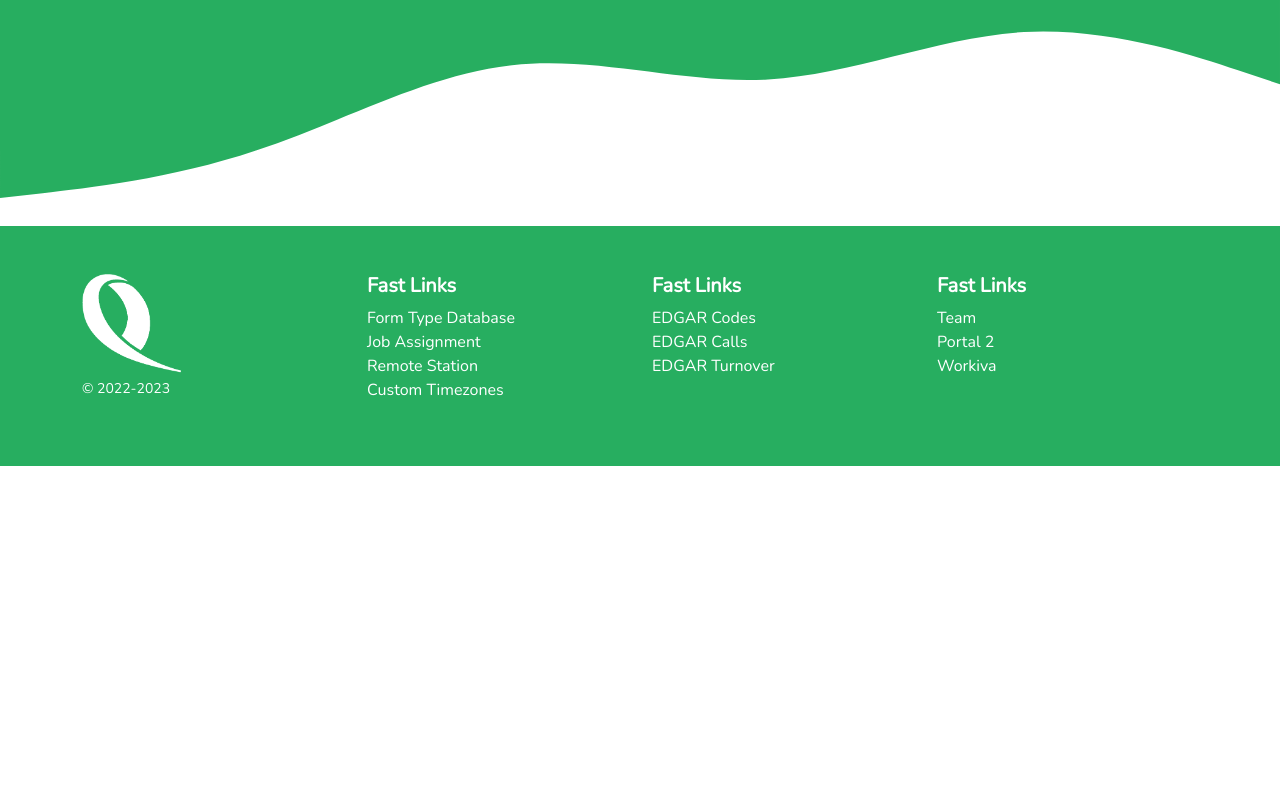
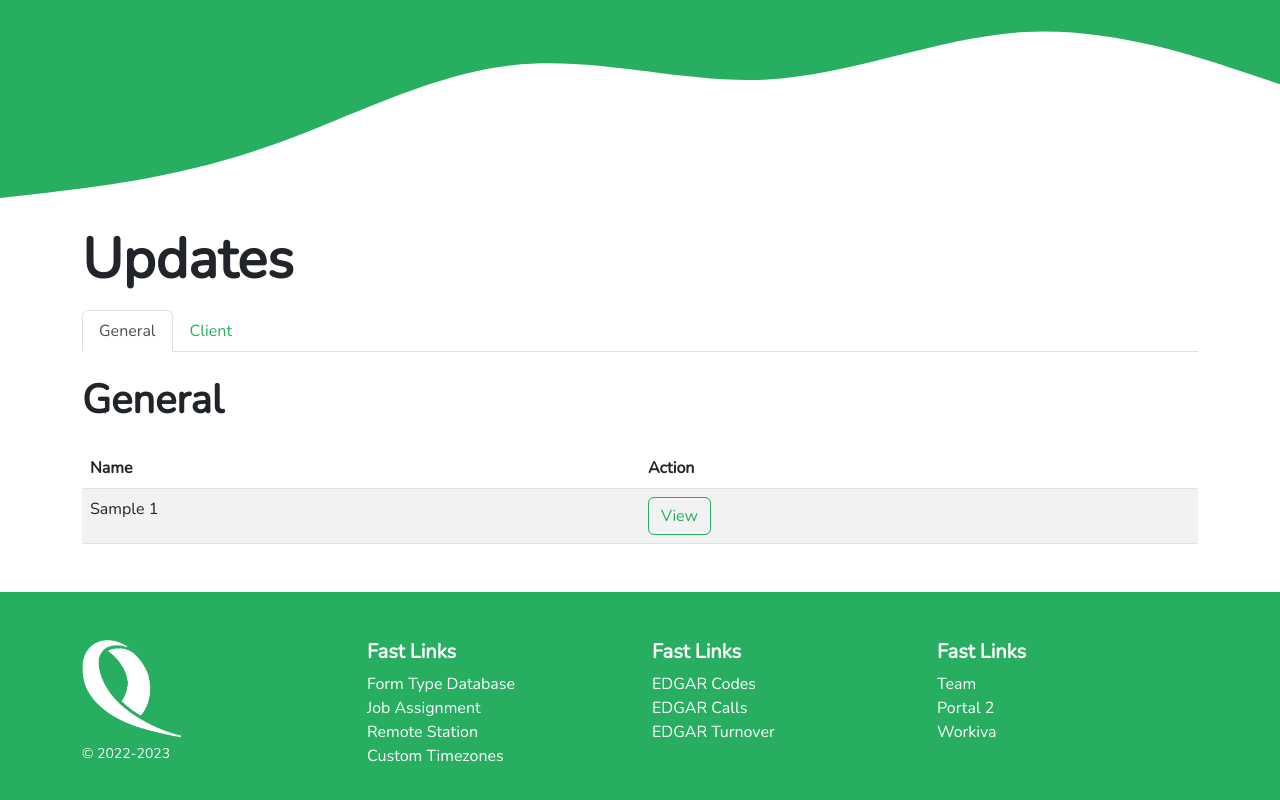
Before and after one commit to lorainecalamba/react-landing-page, a React (Create React App) app: page /pages/updates in a window 1280 px wide. Shown: the part 644-1444 px from the top of the page. Before the commit the page ends 1110 px from the top, so only its background shows below. Built offline with nearby package versions, Linux system fonts and the light colour scheme.

Commit message:
Create and styling of Update page

```diff
--- a/public/index.html
+++ b/public/index.html
@@ -17,5 +17,11 @@
   </head>
   <body>
     <div id="root"></div>
+
+    <script
+      src="https://cdn.jsdelivr.net/npm/bootstrap@5.0.2/dist/js/bootstrap.bundle.min.js"
+      integrity="sha384-MrcW6ZMFYlzcLA8Nl+NtUVF0sA7MsXsP1UyJoMp4YLEuNSfAP+JcXn/tWtIaxVXM"
+      crossorigin="anonymous"
+    ></script>
   </body>
 </html>
--- a/src/components/Home/AboutEdgar.jsx
+++ b/src/components/Home/AboutEdgar.jsx
@@ -1,30 +1,26 @@
-import React from 'react';
-import SECLogo from '../../assets/img/sec.png';
-import BottomWaves from '../UI/BottomWaves';
-import TopWaves from '../UI/TopWaves';
+import React from "react";
+import SECLogo from "../../assets/img/sec.png";
+import BottomWaves from "../UI/BottomWaves";
+import TopWaves from "../UI/TopWaves";
 
 const AboutEdgar = () => {
   return (
     <React.Fragment>
-      <TopWaves/>
+      <TopWaves />
       <div id="edgar-description">
-        <div class="container">
-          <div class="row">
+        <div className="container">
+          <div className="row">
             <div
-              class="col-md-6 col-sm-12 text-center"
+              className="col-md-6 col-sm-12 text-center"
               id="edgar-description__image"
             >
-              <img
-                src={SECLogo}
-                class="img-fluid"
-                alt="SEC Logo"
-              />
+              <img src={SECLogo} className="img-fluid" alt="SEC Logo" />
             </div>
             <div
-              class="col-md-6 col-sm-12 text-white"
+              className="col-md-6 col-sm-12 text-white"
               id="edgar-description__contents"
             >
-              <h4 class="display-6 fw-bold">EDGAR</h4>
+              <h4 className="display-6 fw-bold">EDGAR</h4>
               <p>
                 Lorem ipsum dolor sit amet consectetur adipisicing elit.
                 Molestiae dicta iure quisquam fugit ipsum obcaecati neque
@@ -40,7 +36,7 @@ const AboutEdgar = () => {
       </div>
       <BottomWaves />
     </React.Fragment>
-  )
-}
+  );
+};
 
-export default AboutEdgar
+export default AboutEdgar;
--- a/src/components/UI/Header.jsx
+++ b/src/components/UI/Header.jsx
@@ -1,9 +1,7 @@
-import React from 'react'
+import React from "react";
 
 const Header = (props) => {
-  return (
-    <h4 className="display-6 fw-bold">{props.title}</h4>
-  )
-}
+  return <h4 className="display-4 fw-bold">{props.title}</h4>;
+};
 
-export default Header
+export default Header;
--- /dev/null
+++ b/src/components/UI/Tab.jsx
@@ -0,0 +1,33 @@
+import React from "react";
+
+const Tab = (props) => {
+  return (
+    <React.Fragment>
+      <nav className="mt-3">
+        <div className="nav nav-tabs" id="nav-tab" role="tablist">
+          {props.tabLists.map((tab, index) => (
+            <button
+              key={index}
+              className={`nav-link ${
+                props.activeTabName === `nav-${tab}-tab` ? "active" : ""
+              }`}
+              id={`nav-${tab}`}
+              data-bs-toggle="tab"
+              data-bs-target={`#nav-${tab}-tab`}
+              type="button"
+              role="tab"
+              aria-controls={`nav-${tab}`}
+              aria-selected="true"
+              data-tab={`nav-${tab}-tab`}
+              onClick={props.onClick}
+            >
+              {tab}
+            </button>
+          ))}
+        </div>
+      </nav>
+    </React.Fragment>
+  );
+};
+
+export default Tab;
--- /dev/null
+++ b/src/components/UI/TabContent.jsx
@@ -0,0 +1,20 @@
+import React from "react";
+
+const TabContent = (props) => {
+  return (
+    <div className="tab-content" id="nav-tabContent">
+      <div
+        className={props.className}
+        id={`nav-${props.tabNameItem}-tab`}
+        role="tabpanel"
+        aria-labelledby={`nav-${props.tabNameItem}-tab`}
+      >
+        <h5 className="display-6 fw-bold mt-4 mb-4">{props.tabNameItem}</h5>
+
+        {props.children}
+      </div>
+    </div>
+  );
+};
+
+export default TabContent;
--- /dev/null
+++ b/src/components/UI/Table.jsx
@@ -0,0 +1,22 @@
+import React from "react";
+
+const Table = (props) => {
+  let columnWidth = 100 / props.tableHeaders.length;
+
+  return (
+    <table className="table table-striped table-hover">
+      <thead>
+        <tr>
+          {props.tableHeaders.map((theader, index) => (
+            <th key={index} width={`${columnWidth}%`}>
+              {theader}
+            </th>
+          ))}
+        </tr>
+      </thead>
+      <tbody>{props.children}</tbody>
+    </table>
+  );
+};
+
+export default Table;
--- a/src/pages/Updates.jsx
+++ b/src/pages/Updates.jsx
@@ -1,20 +1,65 @@
-import React from 'react';
-import Banner from '../components/UI/Banner';
-import updateBanner from '../assets/img/update.png';
+import React, { useState } from "react";
+import { Link } from "react-router-dom";
+
+import Banner from "../components/UI/Banner";
+import Header from "../components/UI/Header";
+import Tab from "../components/UI/Tab";
+import TabContent from "../components/UI/TabContent";
+import Table from "../components/UI/Table";
+
+import updateBanner from "../assets/img/update.png";
+
+const TAB_NAMES = ["General", "Client"];
+const TABLE_HEADERS = ["Name", "Action"];
 
 const Updates = () => {
+  const [activeTab, setActiveTab] = useState(`nav-${TAB_NAMES[0]}-tab`);
+
+  const changeActiveTab = (event) => {
+    const tabName = event.target.getAttribute("data-tab");
+    setActiveTab(tabName);
+  };
+
   return (
     <React.Fragment>
       <Banner
         bannerTitle="Updates"
-        bannerDescription ="The DG3 Portal aims to help the production by providing copies
+        bannerDescription="The DG3 Portal aims to help the production by providing copies
         of updates, procedures, news and other important EDGAR information. Templates and codes are also provided to help EDGAR staffs maintain and maximize consistency in every job."
         bannerImage={updateBanner}
-        alt='Update Page Banner'
+        alt="Update Page Banner"
+      />
 
-      />
+      <div className="container mb-5">
+        <Header title="Updates" />
+        <Tab
+          tabLists={TAB_NAMES}
+          activeTabName={activeTab}
+          onClick={changeActiveTab}
+        />
+        {TAB_NAMES.map((tab, index) => (
+          <TabContent
+            key={index}
+            className={`tab-pane fade ${
+              activeTab === `nav-${tab}-tab` ? "show active" : ""
+            }`}
+            tabNameItem={tab}
+          >
+            <Table tableHeaders={TABLE_HEADERS}>
+              <tr>
+                <td>Sample 1</td>
+                <td>
+                  <Link to="/" className="btn btn-outline-primary">
+                    View
+                  </Link>
+                </td>
+              </tr>
+            </Table>
+          </TabContent>
+        ))}
+      </div>
     </React.Fragment>
-  )
-}
+  );
+};
 
-export default Updates
+export default Updates;
```
Also changed, not shown: src/pages/Home.jsx (+45 -33 lines).
